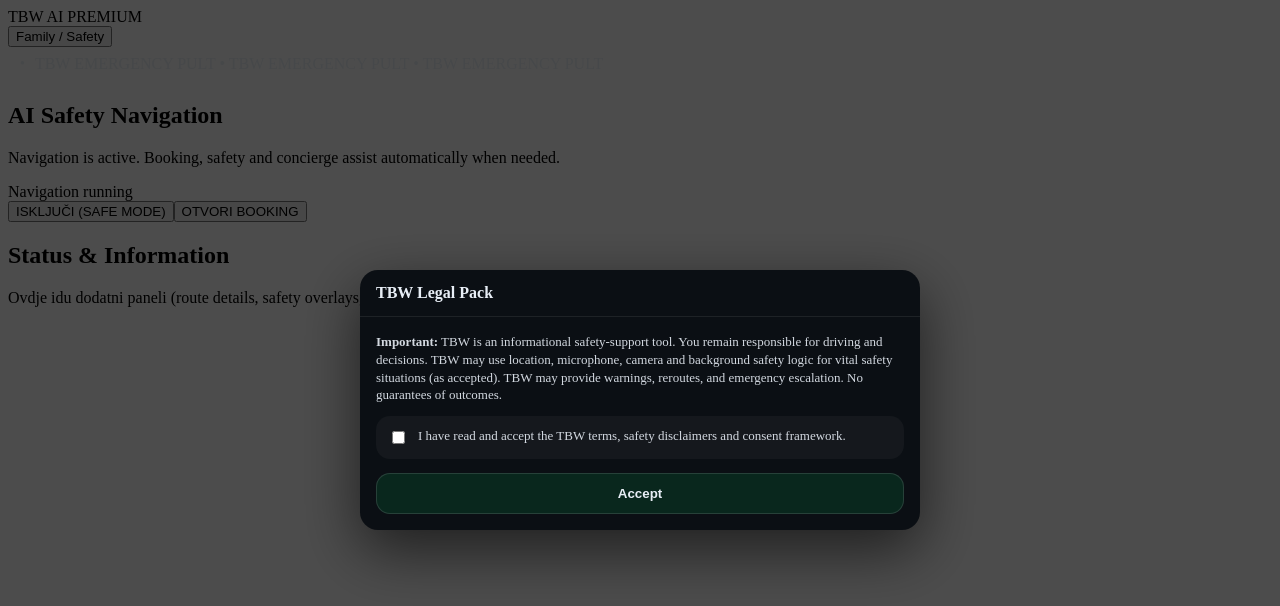
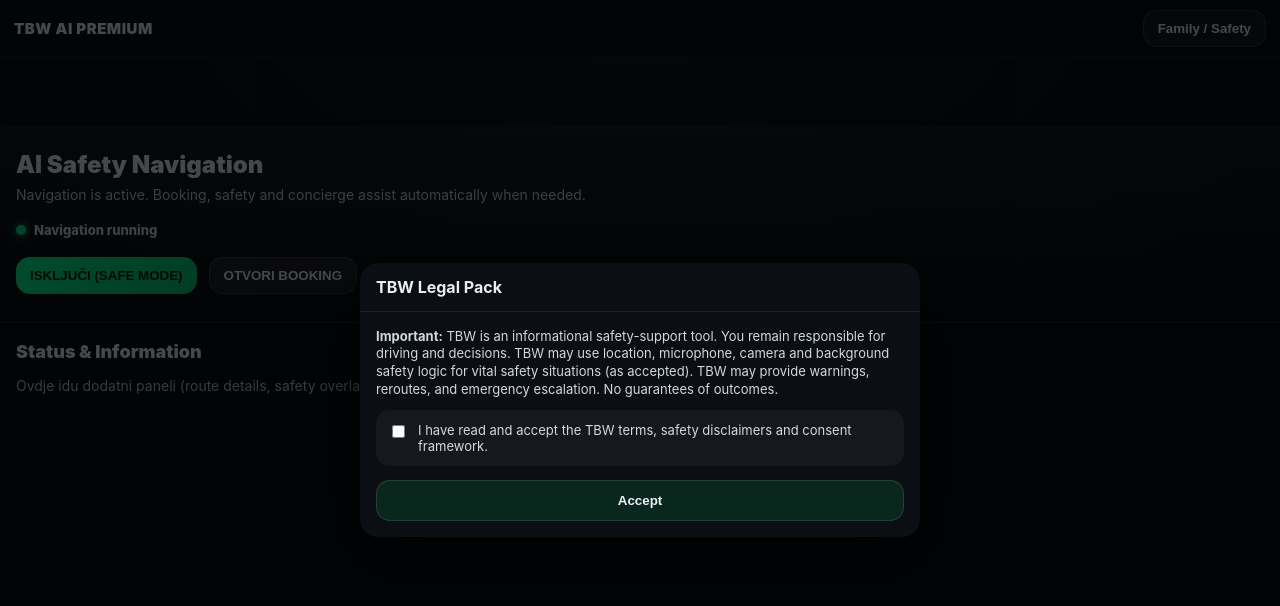
Before and after one commit to aitbwbooking-ctrl/tbw-ai-premium-COMPLETE-FINAL, a React (Vite) app: page / in a window 1280 px wide. Shown: the top 606 px of the page. Built offline with nearby package versions, Linux system fonts and the light colour scheme.

Commit message:
Update App.css

```diff
--- a/src/App.css
+++ b/src/App.css
@@ -1 +1,271 @@
+/* =========================================================
+   TBW AI PREMIUM — GLOBAL RESET
+   ========================================================= */
+
+* {
+  box-sizing: border-box;
+  -webkit-tap-highlight-color: transparent;
+}
+
+html, body, #root {
+  margin: 0;
+  padding: 0;
+  height: 100%;
+  background: #070b10;
+  color: #e8eef6;
+  font-family: -apple-system, BlinkMacSystemFont, "Segoe UI",
+               Roboto, Inter, Helvetica, Arial, sans-serif;
+}
+
+/* =========================================================
+   ROOT
+   ========================================================= */
+
+.tbw-app-root {
+  min-height: 100%;
+  display: flex;
+  flex-direction: column;
+  background: radial-gradient(
+    1200px 600px at top center,
+    #0f1622 0%,
+    #070b10 60%
+  );
+}
+
+/* =========================================================
+   HEADER (FIXED)
+   ========================================================= */
+
+.tbw-header {
+  position: fixed;
+  top: 0;
+  left: 0;
+  right: 0;
+  height: 58px;
+  z-index: 9000;
+  display: flex;
+  align-items: center;
+  justify-content: space-between;
+  padding: 0 14px;
+  background: rgba(7, 11, 16, 0.92);
+  backdrop-filter: blur(10px);
+  border-bottom: 1px solid rgba(255,255,255,.08);
+}
+
+.tbw-logo {
+  font-weight: 900;
+  letter-spacing: .5px;
+  font-size: 15px;
+}
+
+.tbw-actions {
+  display: flex;
+  gap: 10px;
+}
+
+/* =========================================================
+   BUTTONS
+   ========================================================= */
+
+.tbw-btn,
+.tbw-btn-primary,
+.tbw-btn-secondary {
+  border-radius: 14px;
+  padding: 10px 14px;
+  font-weight: 800;
+  cursor: pointer;
+  border: 1px solid rgba(255,255,255,.12);
+  background: rgba(255,255,255,.06);
+  color: #e8eef6;
+}
+
+.tbw-btn-primary {
+  background: linear-gradient(135deg,#00ff99,#00cc77);
+  color: #06140e;
+  border: none;
+}
+
+.tbw-btn-secondary {
+  background: rgba(255,255,255,.08);
+}
+
+.tbw-btn:active,
+.tbw-btn-primary:active,
+.tbw-btn-secondary:active {
+  transform: scale(.98);
+}
+
+/* =========================================================
+   TICKER (FIXED UNDER HEADER)
+   ========================================================= */
+
+.tbw-ticker {
+  position: fixed;
+  top: 58px;
+  left: 0;
+  right: 0;
+  height: 34px;
+  z-index: 8500;
+  display: flex;
+  align-items: center;
+  overflow: hidden;
+  border-bottom: 1px solid rgba(255,255,255,.08);
+}
+
+.tbw-ticker-idle {
+  background: rgba(255,255,255,.03);
+  color: rgba(232,238,246,.85);
+}
+
+.tbw-ticker-critical {
+  background: rgba(255,0,0,.12);
+  color: #ffd6d6;
+  animation: tbwBlink 1s infinite;
+}
+
+.tbw-ticker-inner {
+  display: flex;
+  align-items: center;
+  gap: 10px;
+  padding-left: 12px;
+  white-space: nowrap;
+  animation: tbwMarquee 14s linear infinite;
+}
+
+/* =========================================================
+   MAIN LAYOUT
+   ========================================================= */
+
+.tbw-main {
+  padding-top: 92px; /* header + ticker */
+  display: flex;
+  flex-direction: column;
+}
+
+/* =========================================================
+   HERO / NAVIGATION CORE (NON-SCROLL)
+   ========================================================= */
+
+.tbw-hero {
+  padding: 24px 16px 28px;
+  border-bottom: 1px solid rgba(255,255,255,.08);
+  background: linear-gradient(
+    180deg,
+    rgba(255,255,255,.04),
+    rgba(255,255,255,0)
+  );
+}
+
+.tbw-hero h1 {
+  margin: 0 0 6px;
+  font-size: 24px;
+  font-weight: 900;
+}
+
+.tbw-hero p {
+  margin: 0 0 14px;
+  font-size: 14px;
+  opacity: .85;
+  line-height: 1.4;
+}
+
+.tbw-nav-status {
+  display: inline-flex;
+  align-items: center;
+  gap: 8px;
+  font-size: 13px;
+  font-weight: 800;
+  opacity: .9;
+}
+
+.dot {
+  width: 10px;
+  height: 10px;
+  border-radius: 50%;
+}
+
+.dot.green {
+  background: #00ff99;
+  box-shadow: 0 0 8px rgba(0,255,153,.8);
+}
+
+.tbw-manual-actions {
+  display: flex;
+  gap: 12px;
+  margin-top: 18px;
+  flex-wrap: wrap;
+}
+
+/* =========================================================
+   SCROLLABLE CONTENT (ONLY BELOW HERO)
+   ========================================================= */
+
+.tbw-scroll {
+  padding: 18px 16px 40px;
+}
+
+.tbw-scroll h2 {
+  margin: 0 0 8px;
+  font-size: 18px;
+  font-weight: 900;
+}
+
+.tbw-scroll p {
+  font-size: 14px;
+  opacity: .8;
+  line-height: 1.45;
+}
+
+/* =========================================================
+   MODALS (GLOBAL SAFETY)
+   ========================================================= */
+
+button {
+  outline: none;
+}
+
+input, select {
+  outline: none;
+}
+
+/* =========================================================
+   ANIMATIONS (LOCKED)
+   ========================================================= */
+
+@keyframes tbwMarquee {
+  from { transform: translateX(0); }
+  to   { transform: translateX(-50%); }
+}
+
+@keyframes tbwBlink {
+  0%,100% { opacity: 1; }
+  50%     { opacity: .55; }
+}
+
+@keyframes tbwPulse {
+  0% {
+    transform: scale(.6);
+    opacity: .6;
+  }
+  100% {
+    transform: scale(1.6);
+    opacity: 0;
+  }
+}
+
+/* =========================================================
+   RESPONSIVE SAFETY
+   ========================================================= */
+
+@media (max-width: 420px) {
+  .tbw-hero h1 {
+    font-size: 21px;
+  }
+  .tbw-btn,
+  .tbw-btn-primary,
+  .tbw-btn-secondary {
+    width: 100%;
+    text-align: center;
+  }
+}
 /* styles will be added later */
```
